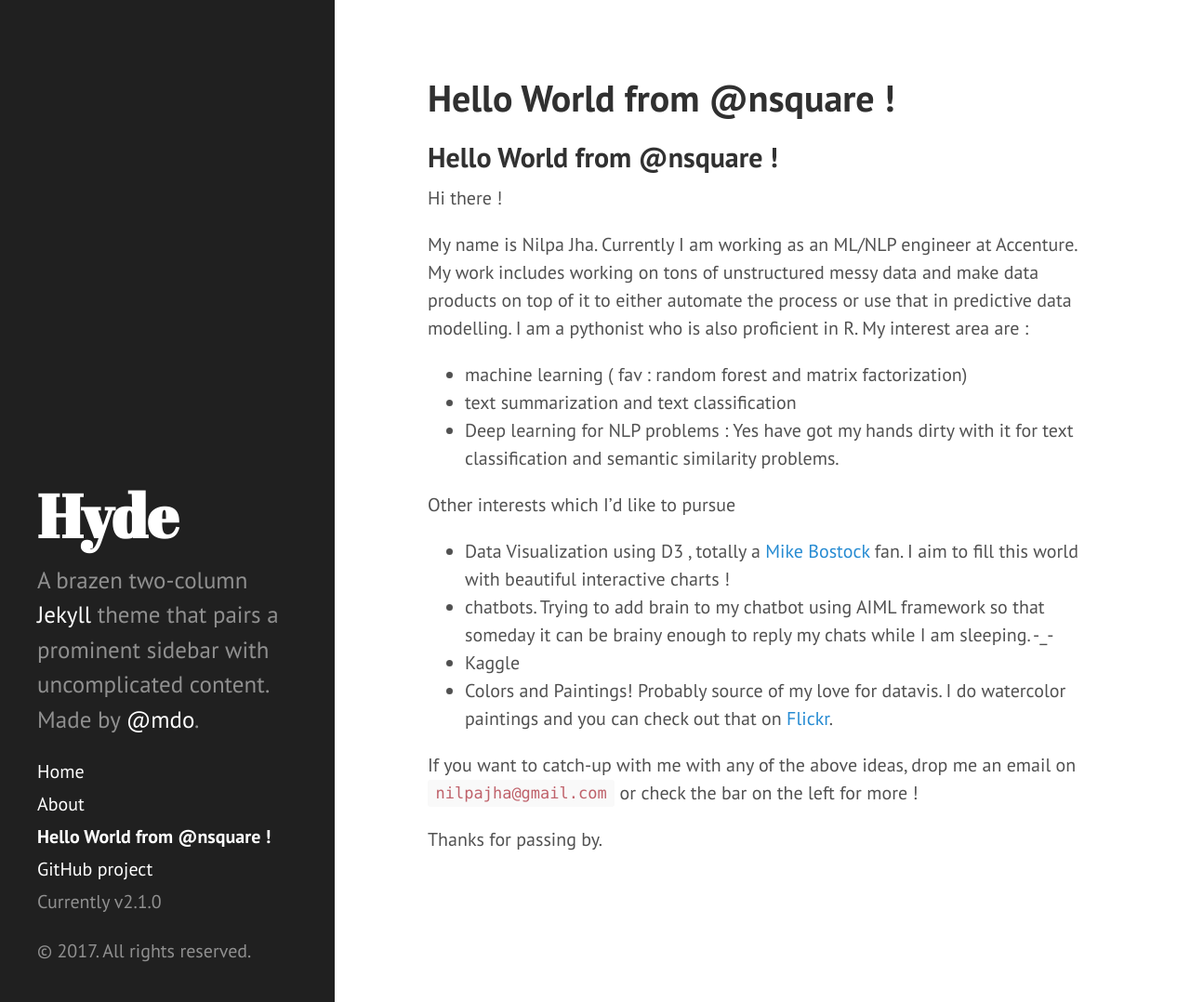
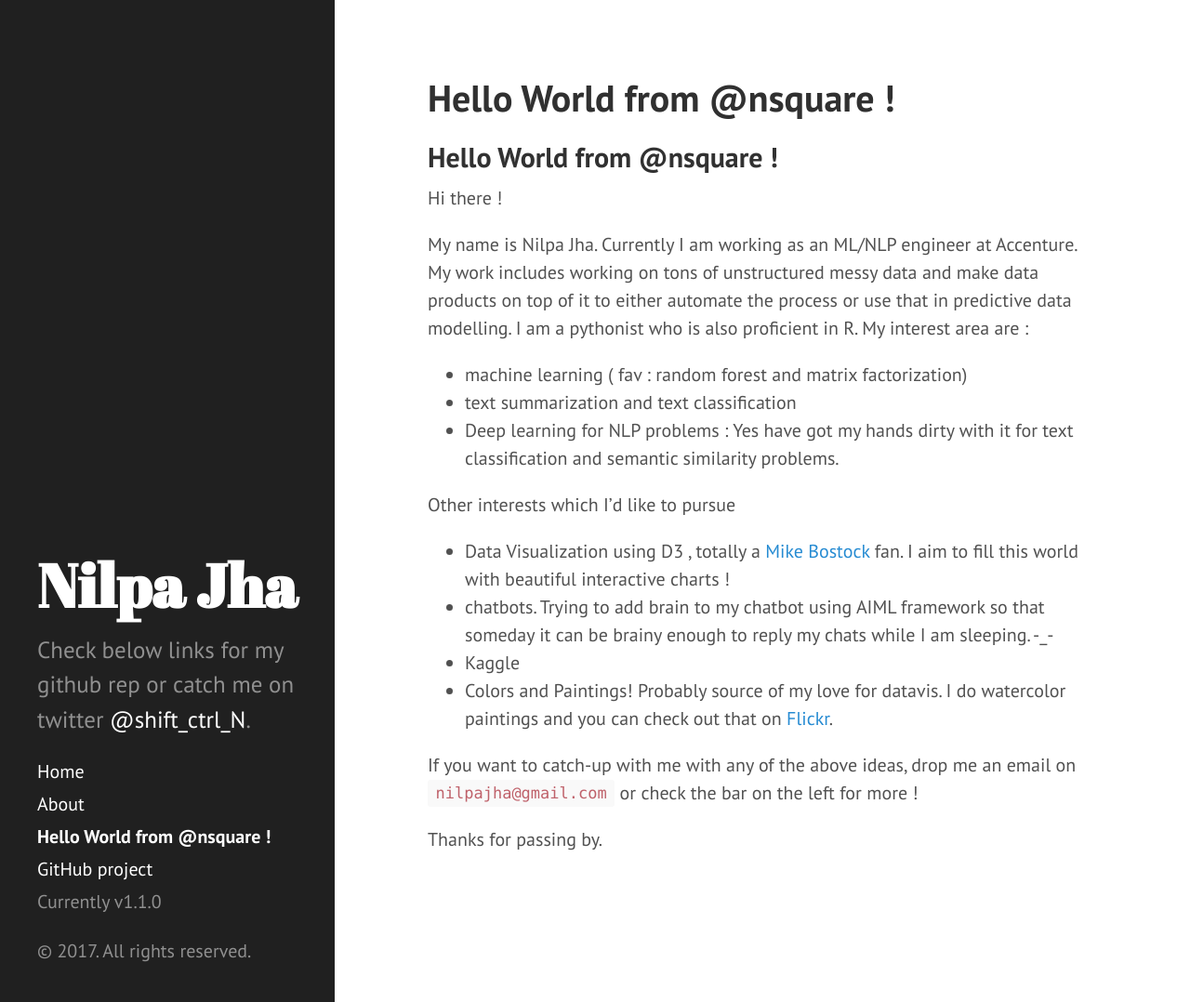
Before and after one commit to nsquare/nsquare.github.io, a Jekyll site: the page built from index.md, in a window 1280 px wide and 1078 px high. Shown: the whole window at 93% size. Built offline with Jekyll 4.4.1, drawn with Linux system fonts in a browser that asks for light colours; our own code applies the rules of GitHub Pages for plain Markdown files; Markdown is read by kramdown in place of the engine named in the settings; the list of posts is cut into pages by our own code.

Commit message:
changed sidebar

```diff
--- a/_config.yml
+++ b/_config.yml
@@ -1,25 +1,25 @@
 # Dependencies
-markdown:         redcarpet
+#markdown:         redcarpet
 highlighter:      pygments
 
 # Permalinks
 permalink:        pretty
 
 # Setup
-title:            Hyde
-tagline:          'A Jekyll theme'
-description:      'A brazen two-column <a href="http://jekyllrb.com" target="_blank">Jekyll</a> theme that pairs a prominent sidebar with uncomplicated content. Made by <a href="https://twitter.com/mdo" target="_blank">@mdo</a>.'
-url:              http://hyde.getpoole.com
+title:            Nilpa Jha
+tagline:          'Nilpa Jha'
+description:      'Check below links for my github rep or catch me on twitter  <a href="https://twitter.com/shift_ctrl_N" target="_blank">@shift_ctrl_N</a>.'
+url:
 baseurl:          /
 
 author:
-  name:           'Mark Otto'
-  url:            https://twitter.com/mdo
+  name:
+  url:
 
 paginate:         5
 
 # Custom vars
-version:          2.1.0
+version:          1.1.0
 
 github:
-  repo:           https://github.com/poole/hyde
+  repo:           https://github.com/nsquare
--- a/_includes/head.html
+++ b/_includes/head.html
@@ -7,11 +7,11 @@
   <meta name="viewport" content="width=device-width, initial-scale=1.0, maximum-scale=1">
 
   <title>
- <!--   {% if page.title == "Home" %}
+    {% if page.title == "Home" %}
       {{ site.title }} &middot; {{ site.tagline }}
-    {% else %}-->
+    {% else %}
       {{ page.title }} &middot; {{ site.title }}
-    <!--  {% endif %}-->
+    {% endif %}
   </title>
 
   <!-- CSS -->
```
